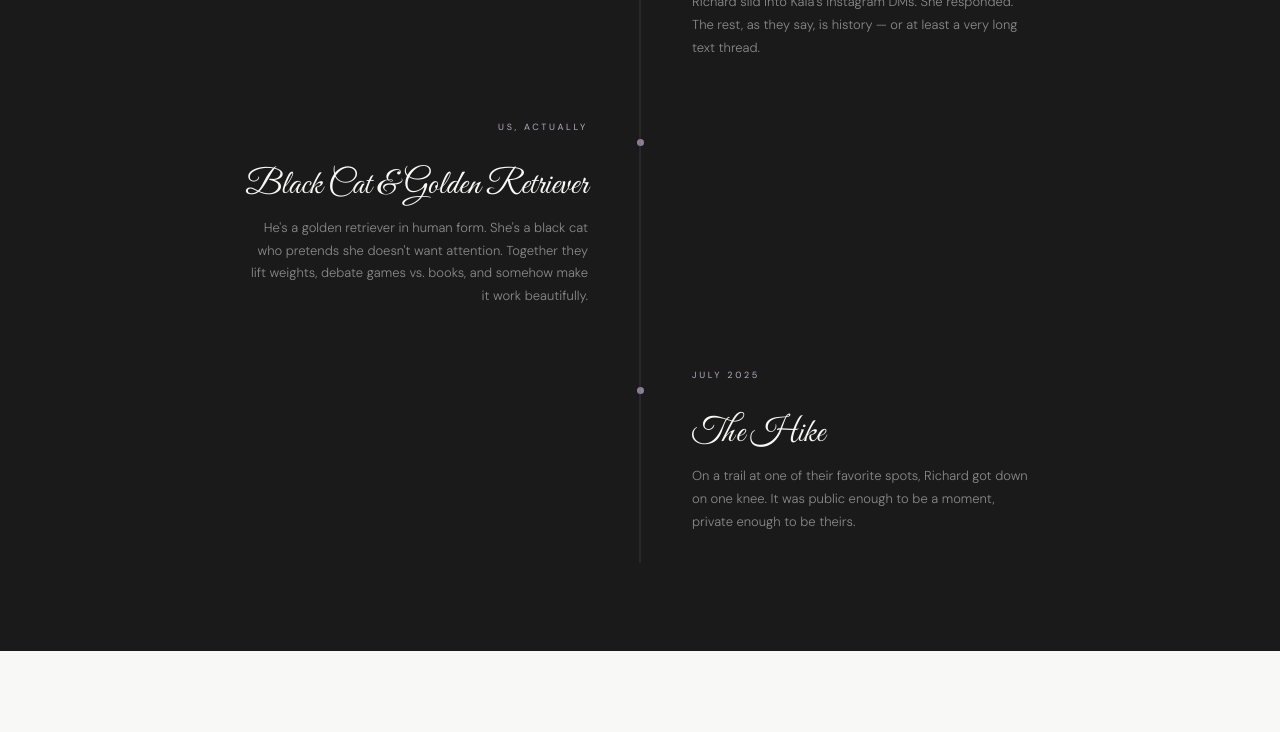
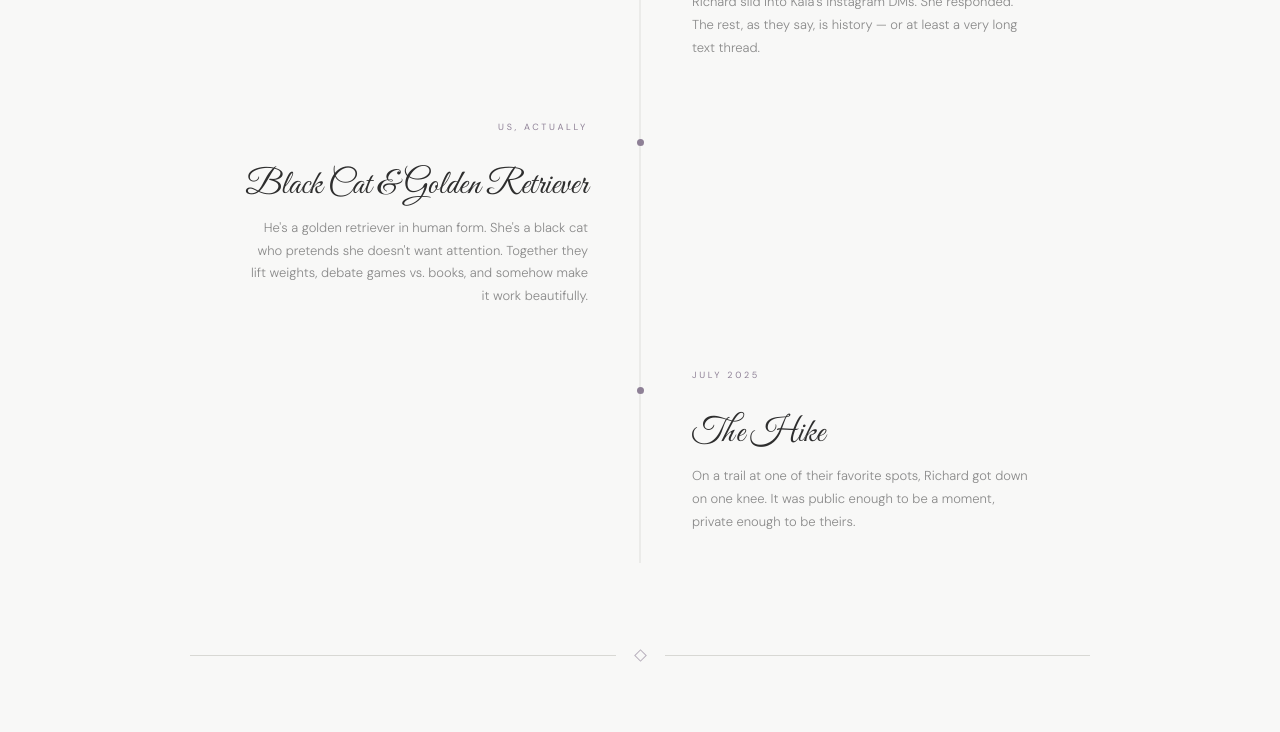
Before and after one commit to kaiafay/wedding-website, a Next.js app: page / in a window 1280 px wide. Shown: the part 1240-1972 px from the top of the page. Built offline with nearby package versions, Linux system fonts and the light colour scheme.

Commit message:
tweak our story section so it doesn't blend with hero, add section dividers

```diff
--- a/src/app/page.tsx
+++ b/src/app/page.tsx
@@ -7,6 +7,36 @@ import ScheduleSection from "@/components/sections/ScheduleSection";
 import FaqSection from "@/components/sections/FaqSection";
 import RsvpSection from "@/components/sections/RsvpSection";
 import Footer from "@/components/sections/Footer";
+
+function SectionDivider() {
+  return (
+    <div style={{ background: "var(--white)", padding: "0 48px" }}>
+      <div
+        style={{
+          maxWidth: 900,
+          margin: "0 auto",
+          display: "flex",
+          alignItems: "center",
+          gap: 20,
+        }}
+      >
+        <div style={{ flex: 1, height: 1, background: "var(--rule)" }} />
+        <div
+          style={{
+            width: 7,
+            height: 7,
+            background: "transparent",
+            border: "1px solid var(--mauve)",
+            transform: "rotate(45deg)",
+            flexShrink: 0,
+            opacity: 0.6,
+          }}
+        />
+        <div style={{ flex: 1, height: 1, background: "var(--rule)" }} />
+      </div>
+    </div>
+  );
+}
 
 export default function Home() {
   const [token, setToken] = useState<string | null>(null);
@@ -43,7 +73,9 @@ export default function Home() {
     <main>
       <HeroSection />
       <OurStorySection />
+      <SectionDivider />
       <ScheduleSection />
+      <SectionDivider />
       <FaqSection />
       <RsvpSection
         token={token}
--- a/src/components/sections/OurStorySection.tsx
+++ b/src/components/sections/OurStorySection.tsx
@@ -23,7 +23,7 @@ const entries = [
 
 export default function OurStorySection() {
   return (
-    <section style={{ background: "var(--dark)", padding: "88px 0" }}>
+    <section style={{ background: "var(--white)", padding: "88px 0" }}>
       <div style={{ maxWidth: 900, margin: "0 auto", padding: "0 48px" }}>
         {/* Header */}
         <div className="flex items-center gap-6 mb-16">
@@ -43,7 +43,7 @@ export default function OurStorySection() {
             className="font-script"
             style={{
               fontSize: 44,
-              color: "var(--white)",
+              color: "var(--charcoal)",
               lineHeight: 1,
               whiteSpace: "nowrap",
             }}
@@ -52,7 +52,7 @@ export default function OurStorySection() {
           </span>
           <div
             className="flex-1"
-            style={{ height: 1, background: "var(--mauve-dark)" }}
+            style={{ height: 1, background: "var(--rule)" }}
           />
         </div>
 
@@ -66,8 +66,8 @@ export default function OurStorySection() {
               bottom: 0,
               left: "50%",
               width: 1,
-              background: "var(--mauve-dark)",
-              opacity: 0.4,
+              background: "var(--rule)",
+              opacity: 0.8,
               transform: "translateX(-50%)",
             }}
           />
@@ -102,7 +102,7 @@ export default function OurStorySection() {
                       fontSize: 9,
                       letterSpacing: "0.3em",
                       textTransform: "uppercase",
-                      color: "var(--mauve-light)",
+                      color: "var(--mauve)",
                       marginBottom: 8,
                     }}
                   >
@@ -112,7 +112,7 @@ export default function OurStorySection() {
                     className="font-script"
                     style={{
                       fontSize: 34,
-                      color: "var(--white)",
+                      color: "var(--charcoal)",
                       lineHeight: 1.1,
                       marginBottom: 10,
                     }}
@@ -140,6 +140,8 @@ export default function OurStorySection() {
                     display: "flex",
                     justifyContent: "center",
                     paddingTop: 18,
+                    position: "relative",
+                    zIndex: 1,
                   }}
                 >
                   <div
@@ -169,7 +171,7 @@ export default function OurStorySection() {
                       fontSize: 9,
                       letterSpacing: "0.3em",
                       textTransform: "uppercase",
-                      color: "var(--mauve-light)",
+                      color: "var(--mauve)",
                       marginBottom: 8,
                     }}
                   >
@@ -179,7 +181,7 @@ export default function OurStorySection() {
                     className="font-script"
                     style={{
                       fontSize: 34,
-                      color: "var(--white)",
+                      color: "var(--charcoal)",
                       lineHeight: 1.1,
                       marginBottom: 10,
                     }}
```
